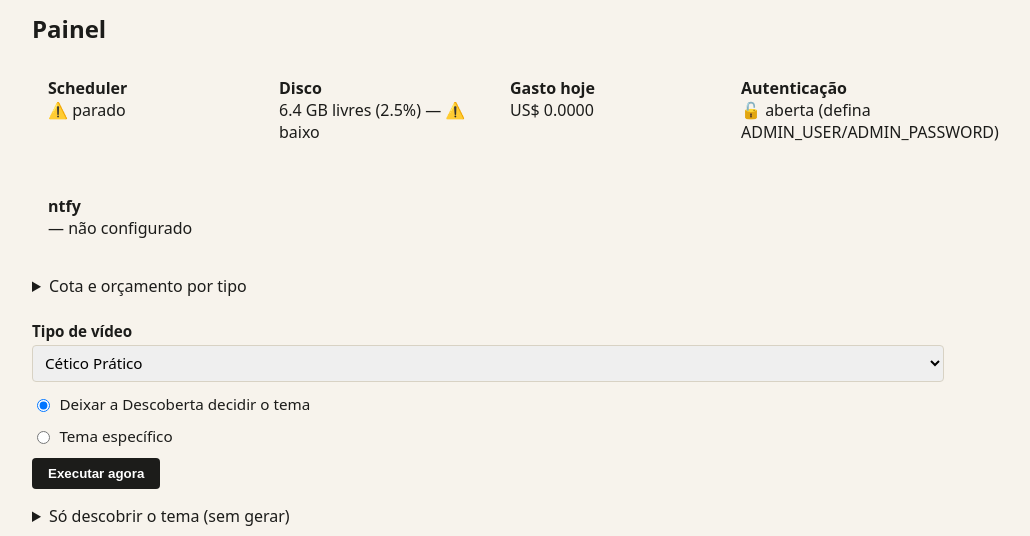
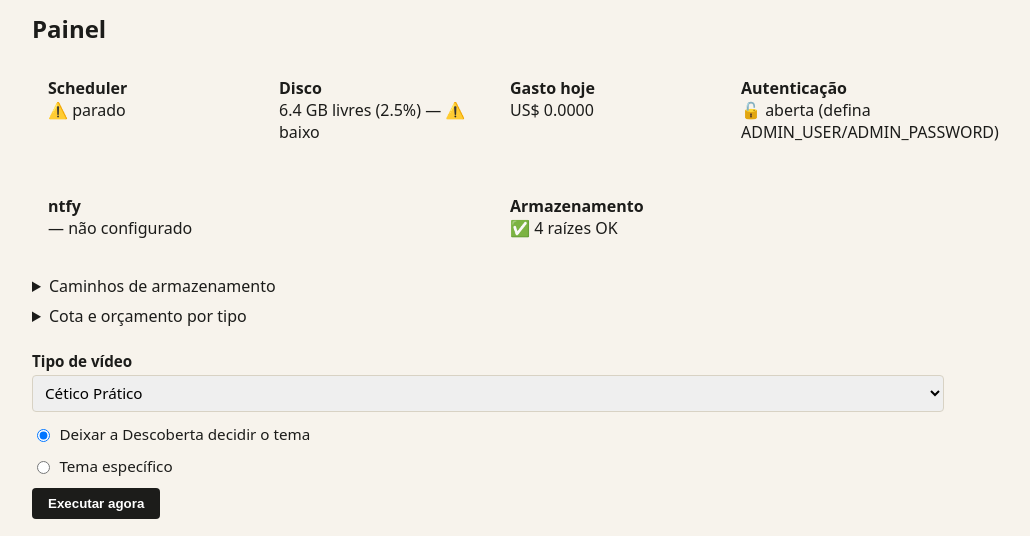
Before and after one commit to DaviASCardoso/youtube_video_generator, a FastAPI app: page /execucoes in a window 1280 px wide. Shown: the part 145-681 px from the top of the page, without its empty margins (152-1182 px from the left). Run offline with FastAPI, Linux system fonts and the light colour scheme; some libraries are stand-ins or nearby versions.

Commit message:
Dashboard mostra as raízes de armazenamento e alerta indisponível

```diff
--- a/api/templates/execucoes_index.html
+++ b/api/templates/execucoes_index.html
@@ -29,7 +29,36 @@
       <strong>ntfy</strong><br>
       {{ '✅ configurado' if saude.ntfy_configurado else '— não configurado' }}
     </div>
+    {% if saude.caminhos %}
+    {% set caminhos_ruins = saude.caminhos | rejectattr('ok') | list %}
+    <div class="aviso{% if caminhos_ruins %} erro{% endif %}" style="flex:1; min-width:180px">
+      <strong>Armazenamento</strong><br>
+      {% if caminhos_ruins %}
+        ⚠️ indisponível: {{ caminhos_ruins | map(attribute='nome') | join(', ') }}
+      {% else %}
+        ✅ {{ saude.caminhos | length }} raízes OK
+      {% endif %}
+    </div>
+    {% endif %}
   </div>
+
+  {% if saude.caminhos %}
+  <details style="margin-top:0.5rem">
+    <summary>Caminhos de armazenamento</summary>
+    <table>
+      <thead><tr><th>Raiz</th><th>Caminho</th><th>Estado</th></tr></thead>
+      <tbody>
+        {% for c in saude.caminhos %}
+        <tr>
+          <td>{{ c.nome }}</td>
+          <td><code>{{ c.caminho }}</code></td>
+          <td>{{ '✅ gravável' if c.ok else '⚠️ ausente/somente-leitura' }}</td>
+        </tr>
+        {% endfor %}
+      </tbody>
+    </table>
+  </details>
+  {% endif %}
 
   {% if saude.credenciais %}
   <p style="margin:0.5rem 0 0"><strong>Credenciais:</strong>
```
